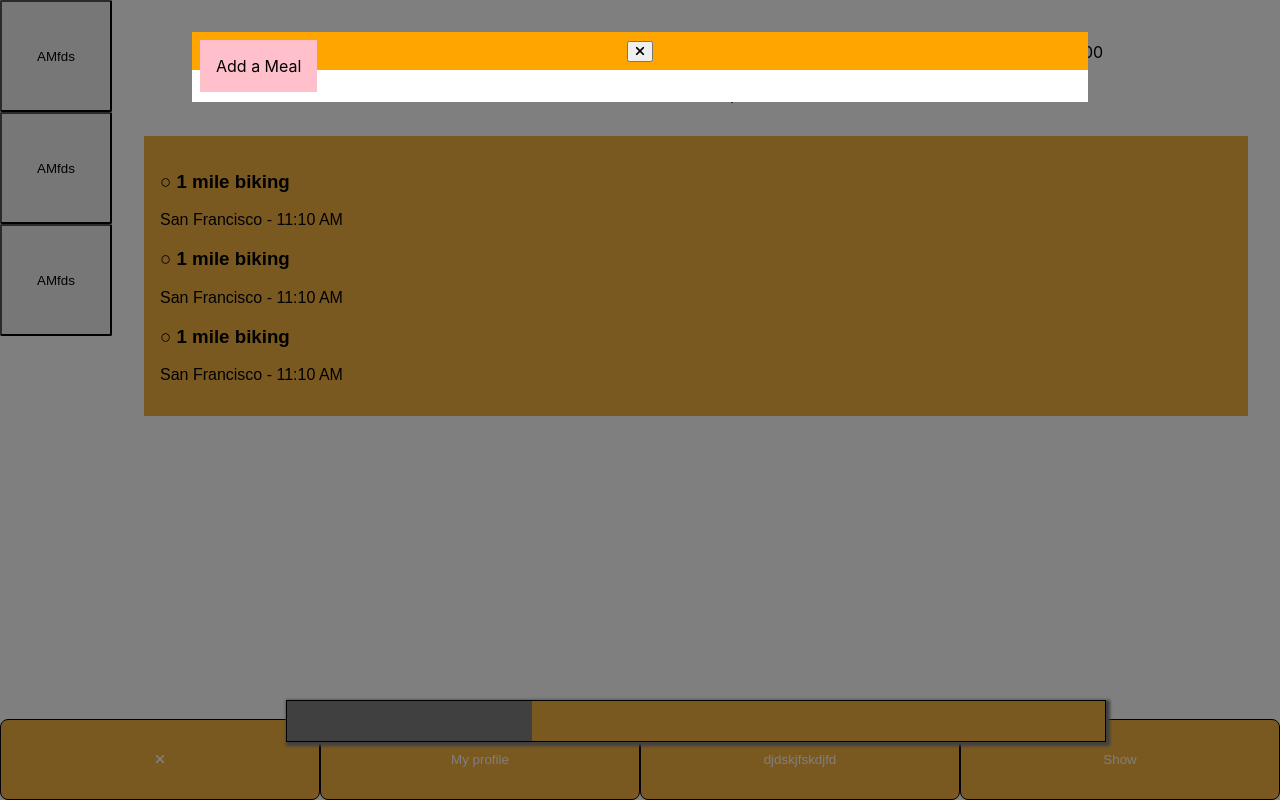
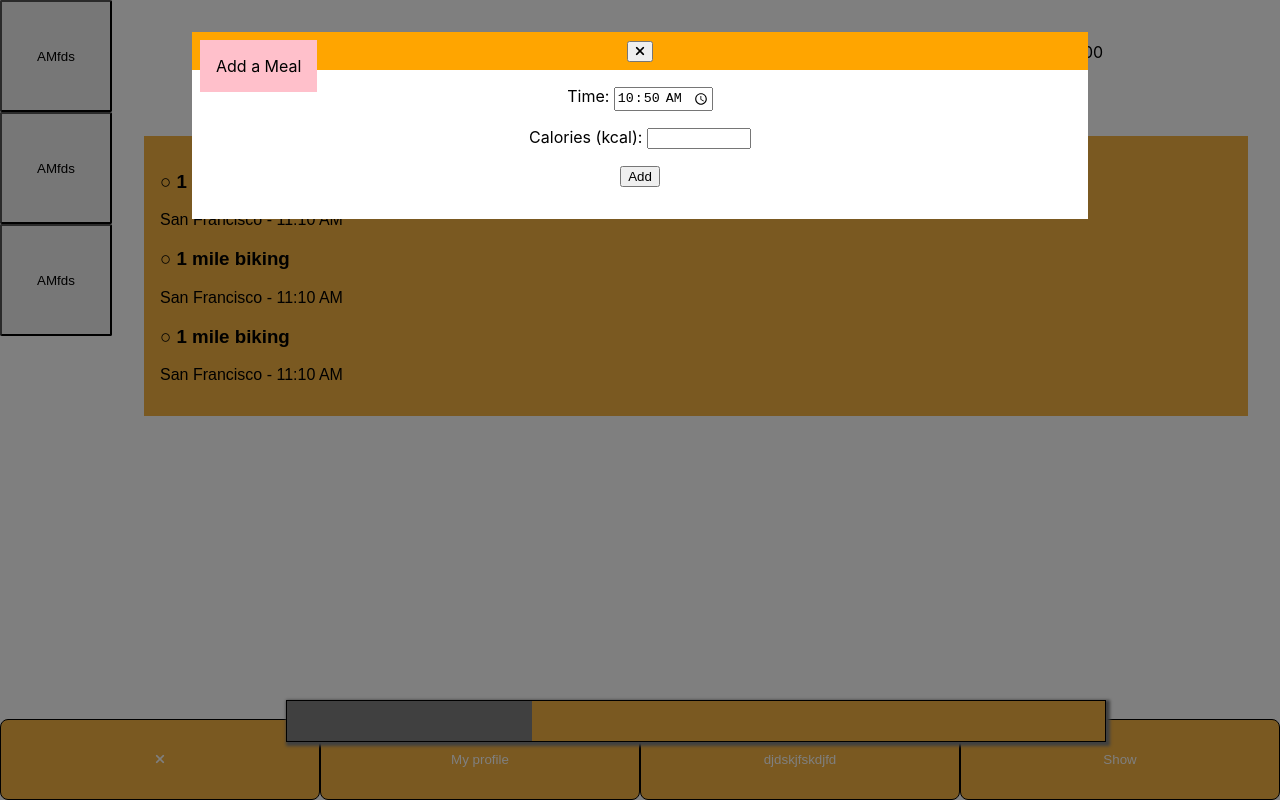
Before and after one commit to javascript-m/react_app, a React (Create React App) app: page / in a window 1280 px wide. Built offline with nearby package versions, Linux system fonts and the light colour scheme; a web font is replaced by a local one.

Commit message:
AddMealPopup Finished

```diff
--- a/src/Components/Popup/Popup.js
+++ b/src/Components/Popup/Popup.js
@@ -7,8 +7,10 @@ const Popup = (props) => {
             <div className='popupInner'>
                 <div className='popupUpperBar'>
                     <div>{props.headline}</div>
-                    <button onClick={props.close}><i class="fa fa-times" aria-hidden="true"></i></button>
+                    <button onClick={props.close}><i className="fa fa-times" aria-hidden="true"></i></button>
                 </div>
+                <div className='popupData'>{props.children}</div>
+                <button className='popupBtn'>{props.btnText}</button>
             </div>
         </div>
     );
--- /dev/null
+++ b/src/Pages/FoodTracker/AddMeal.css
@@ -0,0 +1,17 @@
+.popupTime, .popupCalories {
+    margin: 1rem auto;
+}
+
+.popupTime div, .popupTime input {
+    display: inline;
+    margin: 0;
+}
+
+.popupCalories div, .popupCalories input {
+    display: inline;
+    margin: 0;
+}
+
+.popupCalories input {
+    width: 6rem;
+}
--- a/src/Pages/FoodTracker/AddMeal.js
+++ b/src/Pages/FoodTracker/AddMeal.js
@@ -1,6 +1,8 @@
 import React, {Component} from 'react';
 import ProgressBar from '../../Components/ProgressBar/ProgressBar';
 import Popup from '../../Components/Popup/Popup';
+
+import './AddMeal.css';
 
 class AddMeal extends Component {
     state = {
@@ -29,7 +31,16 @@ class AddMeal extends Component {
                     <Popup
                         headline='Add a Meal'
                         close={this.closePopup}
-                    />
+                        btnText='Add'>
+                            <div className='popupTime'>
+                                <div>Time: </div>
+                                <input type='time' value='10:50'></input>
+                            </div>
+                            <div className='popupCalories'>
+                                <div>Calories (kcal): </div>
+                                <input type='number'></input>
+                            </div>
+                    </Popup>
                 : null}
             </div>
         );
```
